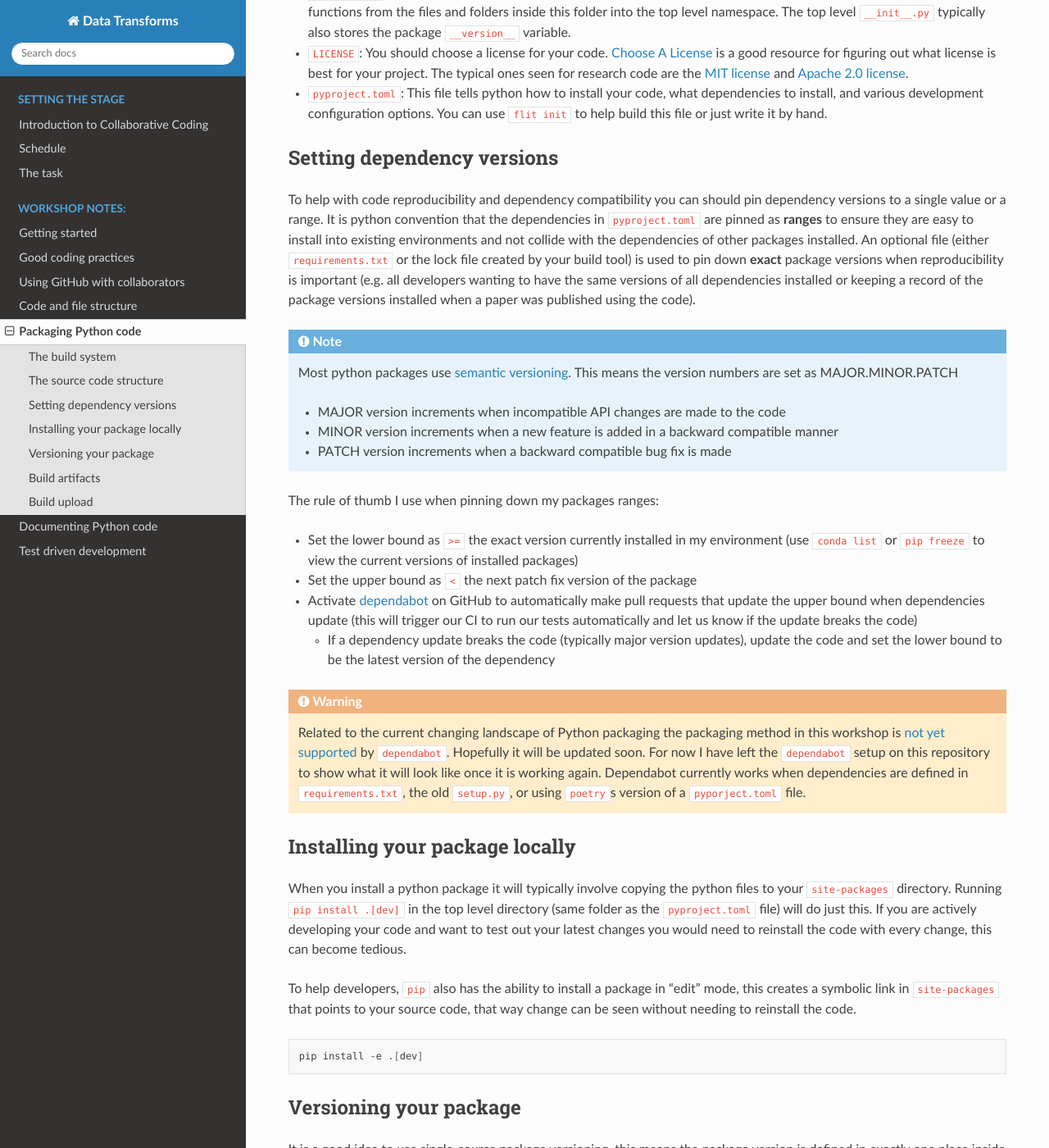
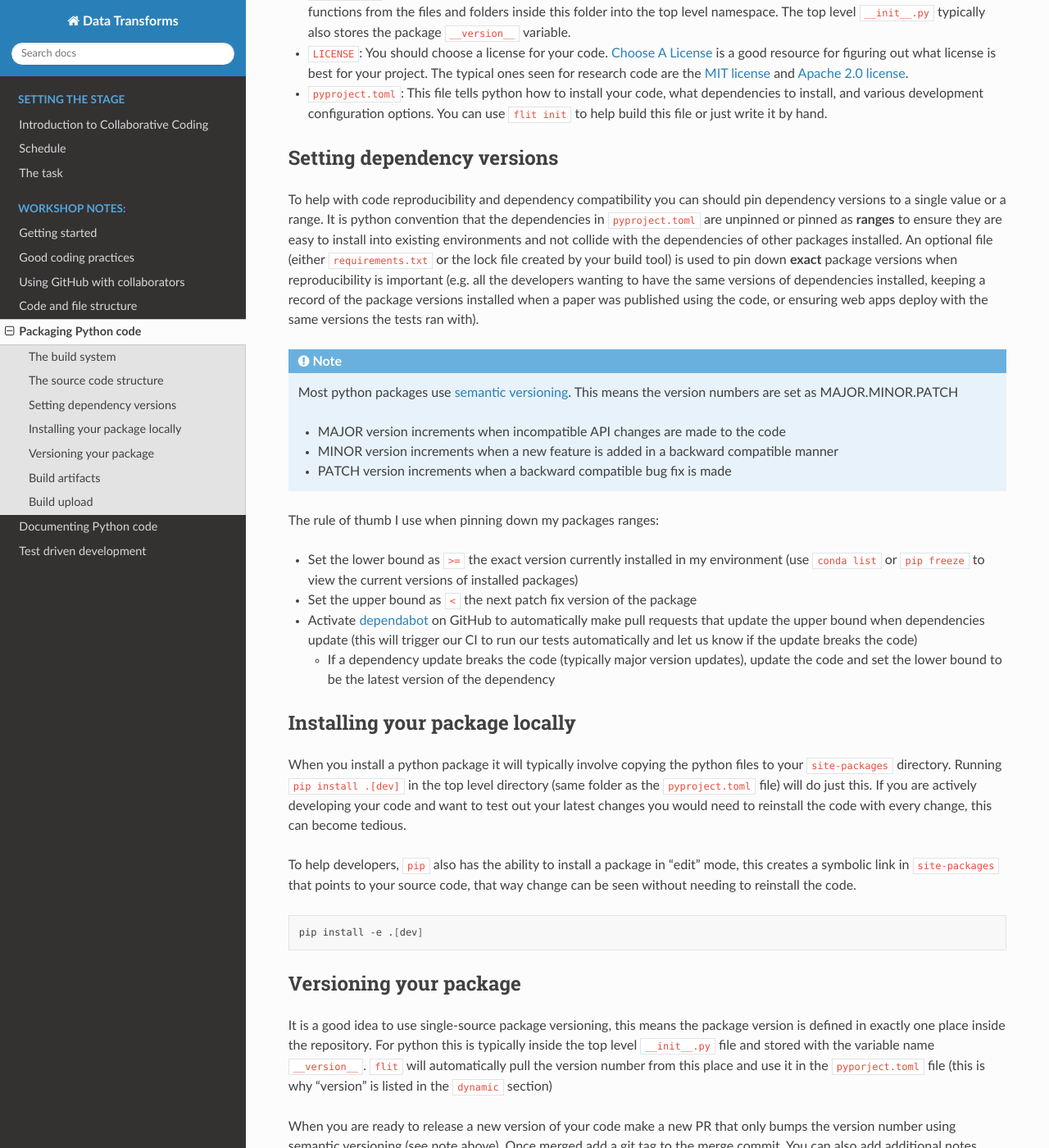
Before and after one commit to CKrawczyk/DISCnet_workshop, a Sphinx documentation site: the page built from docs/source/packaging_python_code.md, in a window 1280 px wide and 1400 px high, scrolled down 1506 px. Shown: the whole window at 82% size. Built offline with Sphinx 7.4.7 and the Read the Docs theme 2.0.0, drawn with Linux system fonts in a browser that asks for light colours; pages that are not in the unit, such as notebooks, are missing from menus.

Commit message:
Remove warning about dependabot
Dependabot now works with pyproject.toml files using `flit`!  I have removed the warning that talk about this not working.

Also added a small clarification about `requirements.txt`/lock files.

````diff
--- a/docs/source/packaging_python_code.md
+++ b/docs/source/packaging_python_code.md
@@ -45,7 +45,7 @@ DISCnet_workshop (git repository)
 - `pyproject.toml`: This file tells python how to install your code, what dependencies to install, and various development configuration options.  You can use `flit init` to help build this file or just write it by hand.
 
 ## Setting dependency versions
-To help with code reproducibility and dependency compatibility you can should pin dependency versions to a single value or a range.  It is python convention that the dependencies in `pyproject.toml` are pinned as **ranges** to ensure they are easy to install into existing environments and not collide with the dependencies of other packages installed.  An optional file (either `requirements.txt` or the lock file created by your build tool) is used to pin down **exact** package versions when reproducibility is important (e.g. all developers wanting to have the same versions of all dependencies installed or keeping a record of the package versions installed when a paper was published using the code).
+To help with code reproducibility and dependency compatibility you can should pin dependency versions to a single value or a range.  It is python convention that the dependencies in `pyproject.toml` are unpinned or pinned as **ranges** to ensure they are easy to install into existing environments and not collide with the dependencies of other packages installed.  An optional file (either `requirements.txt` or the lock file created by your build tool) is used to pin down **exact** package versions when reproducibility is important (e.g. all the developers wanting to have the same versions of dependencies installed, keeping a record of the package versions installed when a paper was published using the code, or ensuring web apps deploy with the same versions the tests ran with).
 
 ```{note}
 Most python packages use [semantic versioning](https://semver.org/).  This means the version numbers are set as MAJOR.MINOR.PATCH
@@ -59,10 +59,6 @@ The rule of thumb I use when pinning down my packages ranges:
 - Set the upper bound as `<` the next patch fix version of the package
 - Activate [dependabot](https://github.blog/2020-06-01-keep-all-your-packages-up-to-date-with-dependabot/) on GitHub to automatically make pull requests that update the upper bound when dependencies update (this will trigger our CI to run our tests automatically and let us know if the update breaks the code)
     - If a dependency update breaks the code (typically major version updates), update the code and set the lower bound to be the latest version of the dependency
-
-```{warning}
-Related to the current changing landscape of Python packaging the packaging method in this workshop is [not yet supported](https://github.com/dependabot/dependabot-core/issues/3290) by `dependabot`.  Hopefully it will be updated soon.  For now I have left the `dependabot` setup on this repository to show what it will look like once it is working again.  Dependabot currently works when dependencies are defined in `requirements.txt`, the old `setup.py`, or using `poetry`s version of a `pyporject.toml` file.
-```
 
 ## Installing your package locally
 When you install a python package it will typically involve copying the python files to your `site-packages` directory.  Running `pip install .[dev]` in the top level directory (same folder as the `pyproject.toml` file) will do just this.  If you are actively developing your code and want to test out your latest changes you would need to reinstall the code with every change, this can become tedious.
````
